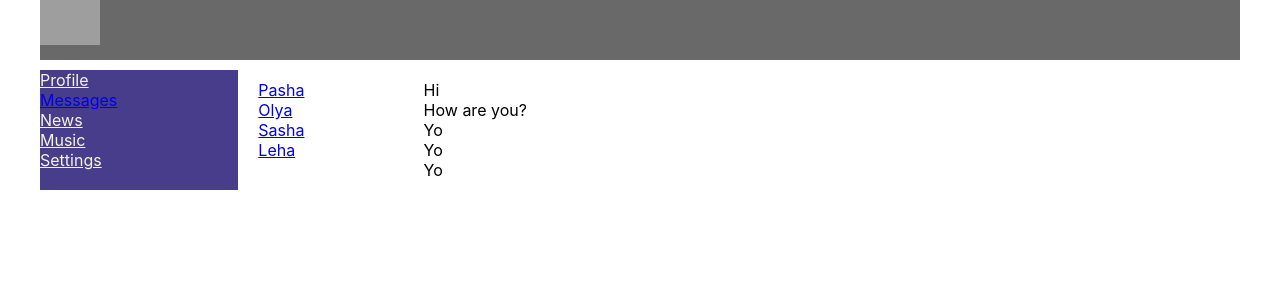
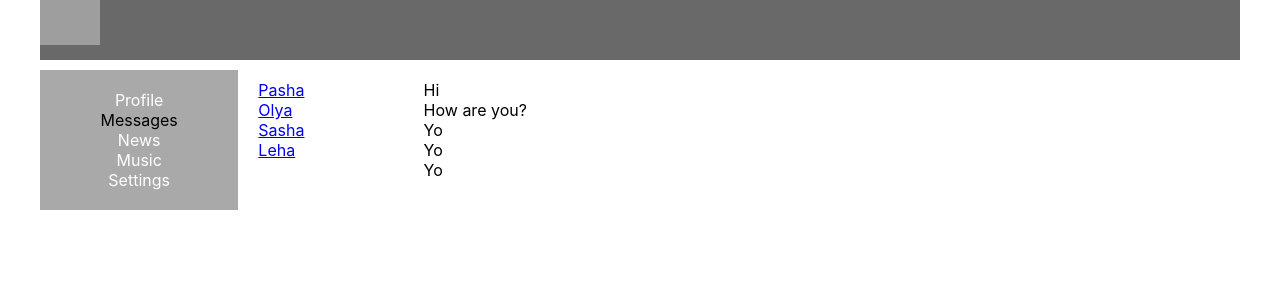
Before and after one commit to Grisha0404/my-first-project, a React (Create React App) app: page /dialogs in a window 1280 px wide. Shown: the top 300 px of the page. Built offline with nearby package versions, Linux system fonts and the light colour scheme; grey boxes are pictures that could not be loaded.

Commit message:
Update nav.module.css

```diff
--- a/src/components/nav/nav.module.css
+++ b/src/components/nav/nav.module.css
@@ -1,7 +1,15 @@
 .nav{
     grid-area: n;
-    background-color: darkslateblue;
+    background-color: darkgrey;
+    padding: 20px;
+    text-align: center;
 }
-.item{
-    color: beige;
+.item {
+    color: white;
+    text-decoration: none;
+
 }
+.active{
+    color: black;
+    text-decoration: none;
+}
```
